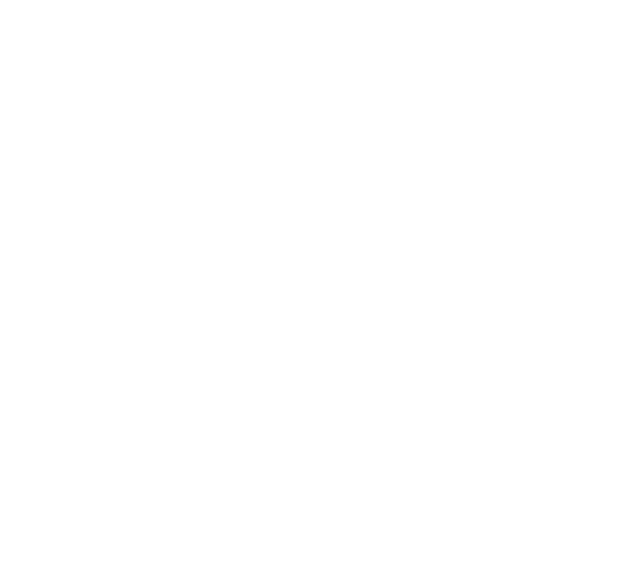
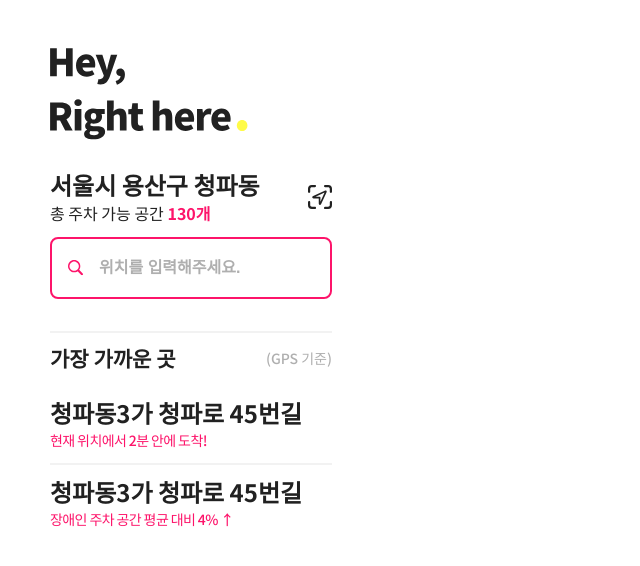
Before and after one commit to merging-point/merging-point-frontend, a React (Create React App) app: page / in a window 1280 px wide. Both pictures are taken after a click on the picture 316 px from the left and 587 px from the top of the page. Shown: the top 566 px of the page, without its empty margins (0-640 px from the left). Built offline with nearby package versions, Linux system fonts and the light colour scheme.

Commit message:
feat: Main page

```diff
--- a/src/client/App.tsx
+++ b/src/client/App.tsx
@@ -1,12 +1,13 @@
-import React from "react";
-import { Route, Switch } from "react-router";
-import { BrowserRouter } from "react-router-dom";
-import { Root } from "../pages";
+import React from 'react';
+import { Route, Switch } from 'react-router';
+import { BrowserRouter } from 'react-router-dom';
+import { Main, Root } from '../pages';
 
 const App: React.FC = () => (
   <BrowserRouter>
     <Switch>
       <Route exact path="/" component={Root} />
+      <Route exact path="/main" component={Main} />
     </Switch>
   </BrowserRouter>
 );
--- /dev/null
+++ b/src/pages/Main.tsx
@@ -0,0 +1,159 @@
+import styled from '@emotion/styled';
+import React from 'react';
+import Logo from '../components/Logo';
+
+export default () => (
+  <Container>
+    <SidebarContainer>
+      <Logo style={{ marginBottom: 28 }} />
+      <LocationWrap>
+        <AddressWrap>
+          <Address>서울시 용산구 청파동</Address>
+          <AvailableCount>
+            <b>총 주차 가능 공간</b> 130개
+          </AvailableCount>
+        </AddressWrap>
+        <GeolocationIcon src={require('../assets/geolocation-icn.svg')} />
+      </LocationWrap>
+      <SearchInputContainer>
+        <SearchInputIcon src={require('../assets/search-icn.svg')} />
+        <SearchInput placeholder="위치를 입력해주세요." />
+      </SearchInputContainer>
+      <Divider />
+      <SectionContainer>
+        <SectionTitleWrap>
+          <SectionTitleText>가장 가까운 곳</SectionTitleText>
+          <SectionSubTitleText>(GPS 기준)</SectionSubTitleText>
+        </SectionTitleWrap>
+        <Address>청파동3가 청파로 45번길</Address>
+        <DistanceText>현재 위치에서 2분 안에 도착!</DistanceText>
+        <Divider />
+
+        <Address>청파동3가 청파로 45번길</Address>
+        <DistanceText> 장애인 주차 공간 평균 대비 4% ↑</DistanceText>
+      </SectionContainer>
+    </SidebarContainer>
+    <MapContainer />
+  </Container>
+);
+
+const Container = styled.div`
+  display: flex;
+  height: 100vh;
+`;
+
+const SidebarContainer = styled.div`
+  display: flex;
+  flex-direction: column;
+  width: 100%;
+  max-width: 382px;
+  background-color: white;
+  padding: 48px 50px;
+  box-shadow: 4px 2px 4px 0 rgba(210, 210, 210, 0.5);
+`;
+
+const MapContainer = styled.div`
+  flex: 1;
+  background-color: white;
+`;
+
+const LocationWrap = styled.div`
+  display: flex;
+  justify-content: space-between;
+  align-items: center;
+  margin-bottom: 16px;
+`;
+
+const GeolocationIcon = styled.img`
+  width: 24px;
+  height: 24px;
+`;
+
+const AddressWrap = styled.div`
+  display: flex;
+  flex-direction: column;
+`;
+
+const Address = styled.span`
+  display: block;
+  font-size: 24px;
+  font-weight: bold;
+  color: #212121;
+  margin-bottom: 8px;
+`;
+
+const AvailableCount = styled.span`
+  font-size: 16px;
+  font-weight: bold;
+  color: #fd146a;
+  & > b {
+    font-weight: 500;
+    color: #212121;
+  }
+`;
+
+const SearchInputContainer = styled.div`
+  display: flex;
+  align-items: center;
+  border: solid 2px #fd146a;
+  border-radius: 8px;
+  margin-bottom: 16px;
+`;
+
+const SearchInput = styled.input`
+  width: 100%;
+  border: 0;
+  outline: 0;
+  padding: 20px 16px 20px 0;
+  border-radius: 8px;
+  font-size: 16px;
+  font-weight: bold;
+  &::placeholder {
+    color: #afafaf;
+  }
+`;
+
+const SearchInputIcon = styled.img`
+  width: 16px;
+  height: 16px;
+  margin: 0 16px;
+`;
+
+const Divider = styled.span`
+  width: 100%;
+  height: 2px;
+  margin: 16px 0 15px;
+  background-color: #f2f2f2;
+`;
+
+const SectionContainer = styled.div`
+  display: flex;
+  flex-direction: column;
+`;
+
+const SectionTitleWrap = styled.div`
+  width: 100%;
+  margin-bottom: 32px;
+  display: flex;
+  justify-content: space-between;
+  align-items: center;
+`;
+
+const SectionTitleText = styled.span`
+  font-size: 21px;
+  font-weight: bold;
+  color: #212121;
+`;
+
+const SectionSubTitleText = styled.span`
+  font-size: 14px;
+  font-weight: 500;
+  color: #afafaf;
+`;
+
+const DistanceText = styled.span`
+  font-size: 14px;
+  color: #fd146a;
+  font-weight: 500;
+  letter-spacing: -0.6px;
+`;
--- a/src/pages/index.ts
+++ b/src/pages/index.ts
@@ -1,3 +1,4 @@
-import loadable from "@loadable/component";
+import loadable from '@loadable/component';
 
-export const Root = loadable(() => import("./Root"));
+export const Root = loadable(() => import('./Root'));
+export const Main = loadable(() => import('./Main'));
```
